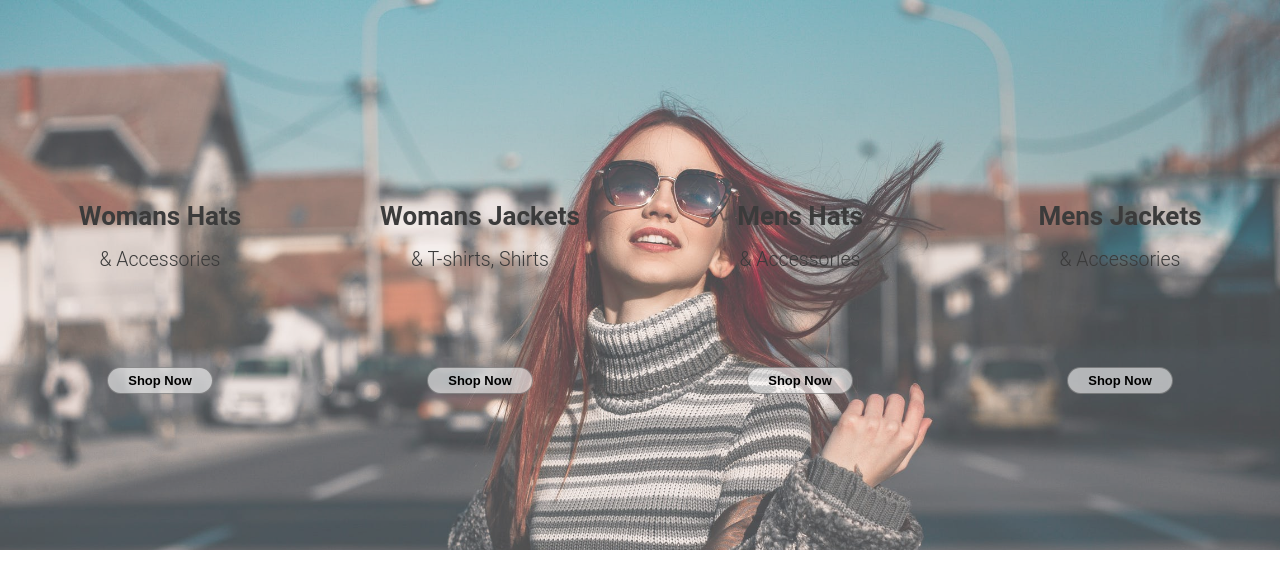
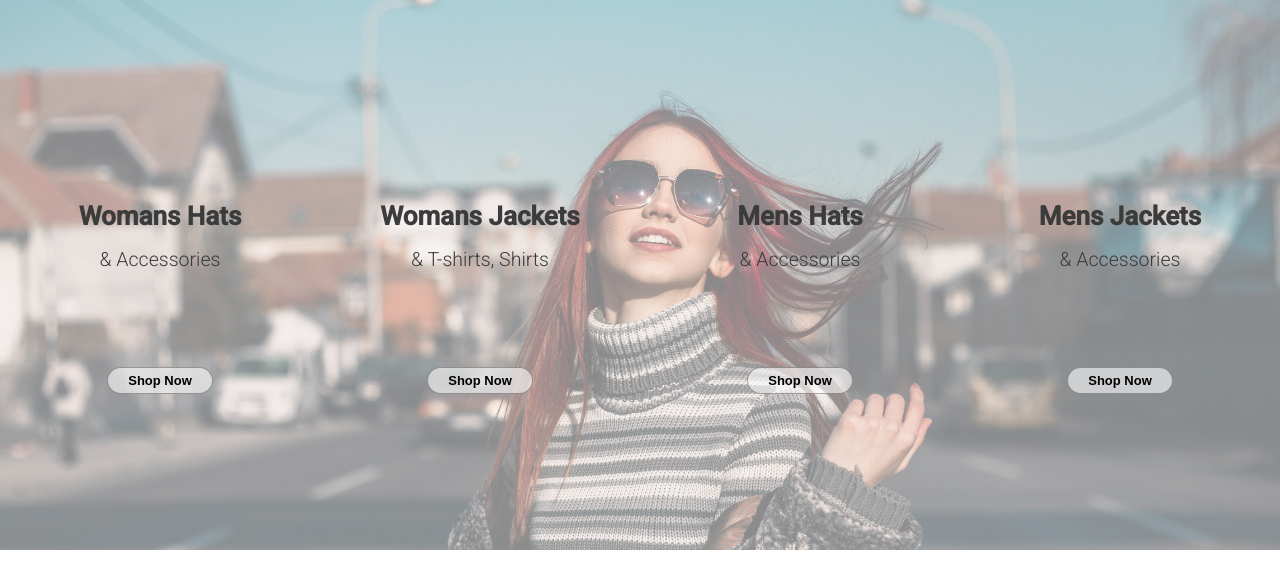
Before and after one commit to rovercode1/box-project, a website: page index.html in a window 1280 px wide. Drawn offline with Linux system fonts and the light colour scheme.

Commit message:
Font and var added

```diff
--- a/V2.js
+++ b/V2.js
@@ -1,6 +1,7 @@
 var inner = document.querySelectorAll(".in");
 var colours = ["rgba(115, 130, 33, 0.5)", "rgba(156, 156, 156, 0.089)","rgba(156, 156, 156, 0.089)",]
 var bg = document.querySelector(".contain");
+text = document.querySelector(".inner-text");
 
 var idKey = {
   a:{
@@ -44,6 +45,7 @@ function v2(){
         this.style.background=idKey[this.id].color;
         bg.style.backgroundImage=idKey[this.id].img;
         bg.style.transition="0.8s";
+        // Change text colour on certain backgrounds
       }
     })
   }
@@ -52,6 +54,6 @@ function v2(){
 function defaultColours() {
   for(i = 0; i < inner.length ;i++){
     inner[i].style.transition="0.2s"
-    inner[i].style.background="rgba(255, 255, 255, 0.256)";
+    inner[i].style.background="rgba(253, 253, 253, 0.514)"
   }
 }
--- a/index.html
+++ b/index.html
@@ -5,6 +5,7 @@
   <meta name="viewport" content="width=device-width, initial-scale=1.0">
   <meta http-equiv="X-UA-Compatible" content="ie=edge">
   <title>Box</title>
+  <link href="https://fonts.googleapis.com/css?family=Roboto:300,500" rel="stylesheet">
   <link href="https://fonts.googleapis.com/css?family=Gothic+A1:300,700" rel="stylesheet">
   <link rel="stylesheet" href="style.css">
 </head>
```
